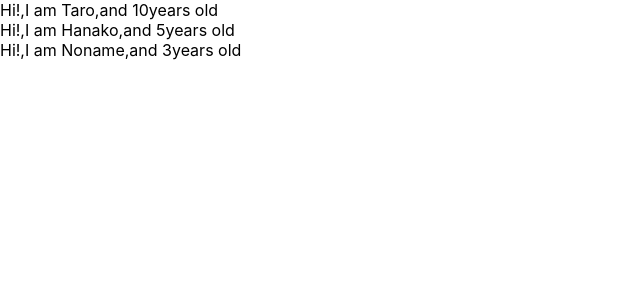
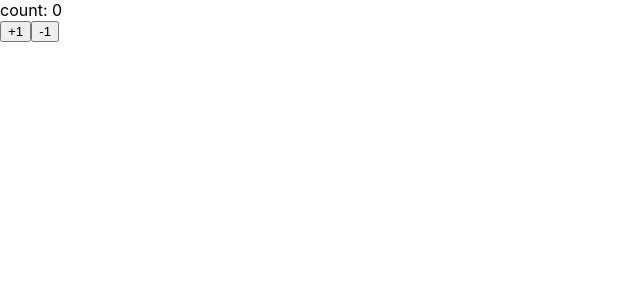
Before and after one commit to mamezo-san/u-demy-react-app, a React (Create React App) app: page / in a window 1280 px wide. Shown: the top 300 px of the page, without its empty margins (0-640 px from the left). Built offline with nearby package versions, Linux system fonts and the light colour scheme.

Commit message:
learn_state

```diff
--- a/src/App.js
+++ b/src/App.js
@@ -1,34 +1,35 @@
 
-import React from 'react';
-import PropTypes from 'prop-types';
+import React, { Component } from 'react';
 
 
-const App = () => {
- const profiles =[
-  { name: "Taro",age: 10 },
-  { name: "Hanako",age: 5 },
-  { name: "Noname",age: 3 }
-]
- return(
-	 <div>
-	   {
-	     profiles.map((profile,index) =>{
-		return <User name={profile.name} age={profile.age} key={index}/>
-	   })
+
+const App = () => ( <Counter></Counter> )
+
+class Counter extends Component {
+ constructor(props) {
+   super(props)
+   console.log(this.state)
+   this.state = {count : 0 }
+}
+ handlePlusButton = () => {
+   this.setState({ count: this.state.count + 1 })
+ }
+ handleMinusButton = () => {
+   this.setState({ count: this.state.count -1 })
 }
 
-	 </div>
- )
-}
-
-const User = (props) =>{
- return <div>Hi!,I am {props.name},and {props.age}years old</div>
-}
-
-User.propTypes = {
-   name: PropTypes.string,
-   age: PropTypes.number.isRequired
+ render() {
+    return (
+     <React.Fragment>
+      <div>count: { this.state.count }</div>
+      <button onClick={this.handlePlusButton}>+1</button>
+      <button onClick={this.handleMinusButton}>-1</button>
+     </React.Fragment>
+  )
+ }
 }
 
 
+
+
 export default App
```
